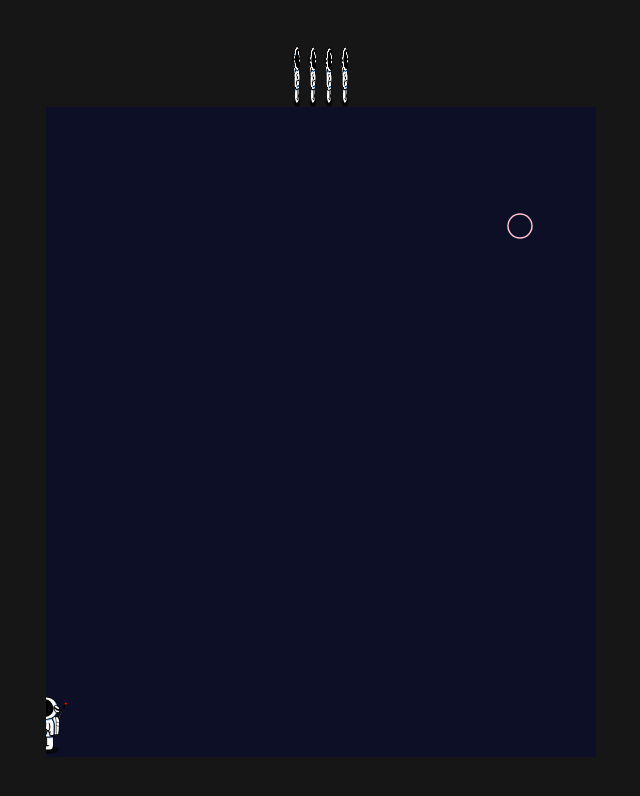
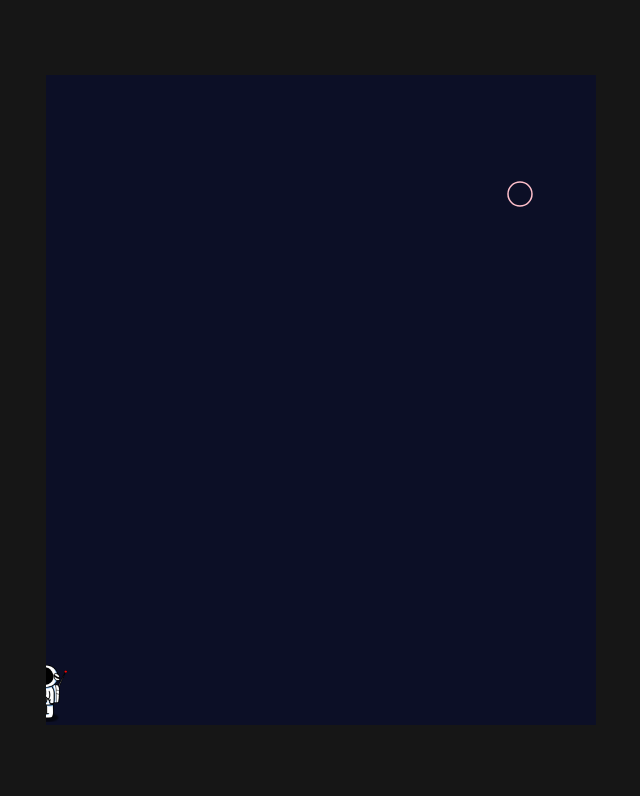
Before and after one commit to AntoinouM/elevate, a Next.js app: page / in a window 1280 px wide. Shown: the top 796 px of the page, without its empty margins (319-959 px from the left). Built offline with nearby package versions, Linux system fonts and the light colour scheme.

Commit message:
remove Iage from component

```diff
--- a/app/_canvas/ScaledCanvas.tsx
+++ b/app/_canvas/ScaledCanvas.tsx
@@ -3,7 +3,6 @@
 import React, { useEffect, useRef } from 'react';
 import canvas from '@styles/_canvas.module.scss';
 import Game from '../utils/classes/Game';
-import Image from 'next/image';
 
 const ScaledCanvas: React.FC = () => {
   const canvasRef = useRef<HTMLCanvasElement | null>(null);
@@ -55,7 +54,6 @@ const ScaledCanvas: React.FC = () => {
 
   return (
     <>
-      <Image src={`/astroIdle.png`} alt={'test'} width="64" height="64" />
       <canvas ref={canvasRef} className={canvas.main} />
     </>
   );
```
